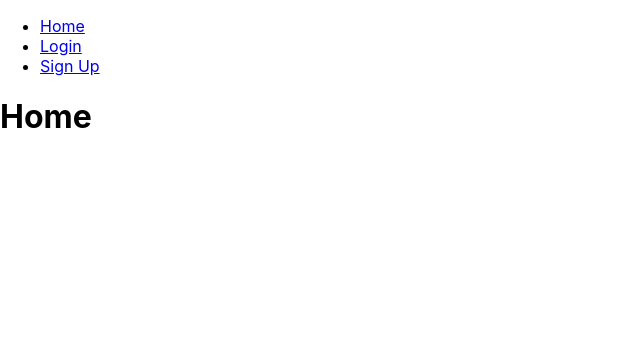
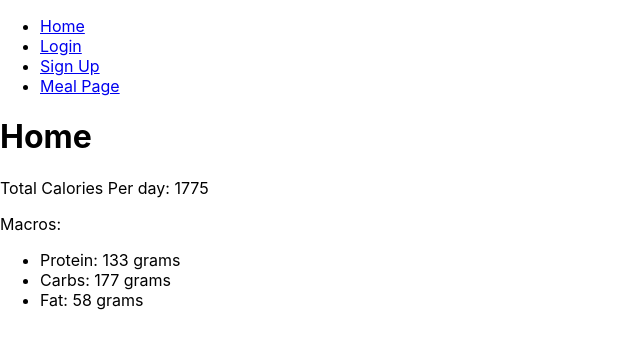
Before and after one commit to macro-calculator-lambda/frontend-seth, a React (Create React App) app in the folder macros/: page / in a window 1280 px wide. Shown: the top 348 px of the page, without its empty margins (0-640 px from the left). Built offline with nearby package versions, Linux system fonts and the light colour scheme.

Commit message:
Added state to home page with dummy data.

```diff
--- a/macros/src/App.js
+++ b/macros/src/App.js
@@ -5,6 +5,7 @@ import Navigation from './components/Navigation';
 import Home from './components/Home';
 import Login from './components/Login';
 import SignUp from './components/SignUp';
+import MealPage from './components/MealPage';
 import './App.css';
 
 function App() {
@@ -14,6 +15,7 @@ function App() {
 			<Route exact path="/" component={Home} />
 			<Route path="/login" component={Login} />
 			<Route path="/sign-up" component={SignUp} />
+			<Route path="/meal-page" component={MealPage} />
 		</Router>
 	);
 }
--- a/macros/src/actions/index.js
+++ b/macros/src/actions/index.js
@@ -7,12 +7,32 @@ export const LOGIN_FAIL = 'LOGIN_FAIL';
 export const login = (credentials) => (dispatch) => {
 	dispatch({ type: LOGIN_INITIALIZE });
 
+	var queryString = Object.keys(credentials).map((key) => key + '=' + credentials[key]).join('&');
+	console.log(queryString);
 	return axios
-		.post('https://samr-health.herokuapp.com/oauth/token', credentials)
-		.then((res) => {
-			console.log(res);
+		.request({
+			method: 'post',
+			url: 'https://samr-health.herokuapp.com/oauth/token',
+			withCredentials: true,
+			auth: {
+				username: 'lambda-client', // This is the client_id
+				password: 'lambda-secret' // This is the client_secret,
+			},
+
+			data: queryString
 		})
-		.catch((err) => {
-			console.log(err);
+		.then((respose) => {
+			console.log(respose);
+		})
+		.catch((error) => {
+			console.log(error);
 		});
+
+	// .post('https://samr-health.herokuapp.com/oauth/token', credentials)
+	// .then((res) => {
+	// 	console.log(res);
+	// })
+	// .catch((err) => {
+	// 	console.log(err);
+	// });
 };
--- a/macros/src/components/Home.js
+++ b/macros/src/components/Home.js
@@ -1,11 +1,79 @@
-import React from 'react';
+import React from "react";
+import { connect } from "react-redux";
 
-const Home = () => {
-	return (
-		<div>
-			<h1>Home</h1>
-		</div>
-	);
+const Home = props => {
+  let femaleWeight = 4.35 * props.user.weight;
+  let femaleHeight = 4.7 * props.user.height;
+  let femaleAge = 4.5 * props.user.age;
+
+  let femaleBMR = 655 + femaleWeight + femaleHeight - femaleAge;
+
+  let maleBMR =
+    66 +
+    6.23 * props.user.weight +
+    12.7 * props.user.height -
+    6.8 * props.user.age;
+
+  let sampleDays = {
+    0: 1.2,
+    1: 1.375,
+    3: 1.55,
+    5: 1.725,
+    7: 1.9
+  };
+
+  let goals = {
+    "aggressive-loss": 0.8,
+    "moderate-loss": 0.85,
+    "small-loss": 0.9,
+    maintain: 1,
+    "moderate-gain": 1.1,
+    "aggressive-gain": 1.15
+  };
+
+  function calculateCalories(gender, days, goal) {
+    if (gender === "female") {
+      return femaleBMR * days * goal;
+    } else {
+      return maleBMR * days * goal;
+    }
+  }
+
+  let totalCalories = calculateCalories(
+    props.user.gender,
+    sampleDays[props.user.exerciseDays],
+    goals[props.user.goal]
+  );
+
+  return (
+    <div>
+      <h1>Home</h1>
+      <p>Total Calories Per day: {Math.floor(totalCalories)}</p>
+      <p>Macros: </p>
+      <ul>
+        <li>Protein: {Math.floor(totalCalories * 0.075)} grams</li>
+        <li>Carbs: {Math.floor(totalCalories * 0.1)} grams</li>
+        <li>Fat: {Math.floor(totalCalories * 0.033)} grams</li>
+      </ul>
+      <p />
+    </div>
+  );
 };
 
-export default Home;
+const mapStateToProps = state => {
+  return {
+    user: {
+      gender: state.user.gender,
+      age: state.user.age,
+      height: state.user.height,
+      weight: state.user.weight,
+      exerciseDays: state.user.exerciseDays,
+      goal: state.user.goal
+    }
+  };
+};
+
+export default connect(
+  mapStateToProps,
+  {}
+)(Home);
--- a/macros/src/components/Login.js
+++ b/macros/src/components/Login.js
@@ -10,7 +10,8 @@ class Login extends React.Component {
 		this.state = {
 			credentials: {
 				username: '',
-				password: ''
+				password: '',
+				grant_type: 'password'
 			}
 		};
 	}
--- /dev/null
+++ b/macros/src/components/MealPage.js
@@ -0,0 +1,11 @@
+import React from 'react';
+
+const MealPage = () => {
+	return (
+		<div>
+			<h2>Meal Page</h2>
+		</div>
+	);
+};
+
+export default MealPage;
--- a/macros/src/components/Navigation.js
+++ b/macros/src/components/Navigation.js
@@ -14,6 +14,9 @@ const Navigation = () => {
 				<li>
 					<NavLink to="/sign-up">Sign Up</NavLink>
 				</li>
+				<li>
+					<NavLink to="/meal-page">Meal Page</NavLink>
+				</li>
 			</ul>
 		</nav>
 	);
--- a/macros/src/reducers/index.js
+++ b/macros/src/reducers/index.js
@@ -1,9 +1,16 @@
-import { LOGIN_INITIALIZE, LOGIN_SUCCESS, LOGIN_FAIL } from '../actions';
+import { LOGIN_INITIALIZE, LOGIN_SUCCESS, LOGIN_FAIL } from "../actions";
 
 const initialState = {
-	users: [],
   isLoggingIn: false,
-	error: ''
+  error: "",
+  user: {
+    gender: "female",
+    age: 27,
+    height: 70,
+    weight: 151,
+    exerciseDays: 1,
+    goal: "moderate-loss"
+  }
 };
 
 const reducer = (state = initialState, action) => {
@@ -12,7 +19,7 @@ const reducer = (state = initialState, action) => {
       return {
         ...state,
         isLoggingIn: true,
-				error: ''
+        error: ""
       };
     case LOGIN_SUCCESS:
       return {
```
Also changed, not shown: macros/src/axiosWithAuth.js (added, +10 -0 lines). Lines whose indentation alone changed are shown as unchanged.
